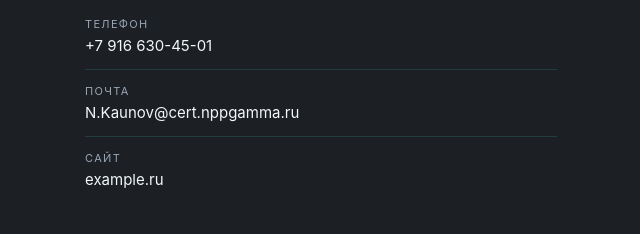
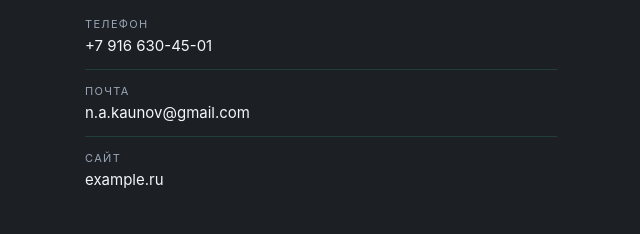
Before and after one commit to Arg0si/vizitka, a plain HTML site: page index.html in a window 1280 px wide. Shown: the part 976-1210 px from the top of the page, 319-959 px from the left. Drawn offline with Linux system fonts and the light colour scheme.

Commit message:
Update index.html

```diff
--- a/index.html
+++ b/index.html
@@ -127,11 +127,11 @@
         <svg viewBox="0 0 24 24"><path d="M22 16.9v3a2 2 0 0 1-2.2 2 19.8 19.8 0 0 1-8.6-3.1 19.5 19.5 0 0 1-6-6A19.8 19.8 0 0 1 2.1 4.2 2 2 0 0 1 4.1 2h3a2 2 0 0 1 2 1.7c.1 1 .4 1.9.7 2.8a2 2 0 0 1-.5 2.1L8.1 9.9a16 16 0 0 0 6 6l1.3-1.2a2 2 0 0 1 2.1-.5c.9.3 1.8.6 2.8.7a2 2 0 0 1 1.7 2z"/></svg>
         Позвонить
       </a>
-      <a href="mailto:N.Kaunov@cert.nppgamma.ru">
+      <a href="mailto:n.a.kaunov@gmail.com">
         <svg viewBox="0 0 24 24"><rect x="2" y="4" width="20" height="16" rx="2"/><path d="m22 7-10 6L2 7"/></svg>
         Написать
       </a>
-      <a href="https://t.me/">
+      <a href="https://t.me/Arg0si">
         <svg viewBox="0 0 24 24"><path d="M21.5 3.5 2.8 10.7c-.9.4-.9 1.6.1 1.9l4.6 1.5 1.7 5.3c.3.9 1.4 1 1.9.3l2.4-3 4.6 3.4c.7.5 1.7.1 1.9-.8l3-14.1c.2-1-.7-1.8-1.6-1.4z"/><path d="m7.6 14.1 10-6.6-7.4 7.7"/></svg>
         Telegram
       </a>
@@ -160,7 +160,7 @@
     <div class="block">
       <div class="label">Контакты</div>
       <a class="contact" href="tel:+79166304501"><span>Телефон</span>+7 916 630-45-01</a>
-      <a class="contact" href="mailto:N.Kaunov@cert.nppgamma.ru"><span>Почта</span>N.Kaunov@cert.nppgamma.ru</a>
+      <a class="contact" href="mailto:N.Kaunov@cert.nppgamma.ru"><span>Почта</span>n.a.kaunov@gmail.com</a>
       <a class="contact" href="https://example.ru"><span>Сайт</span>example.ru</a>
     </div>
 
```
